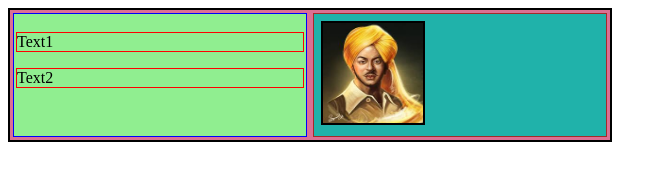
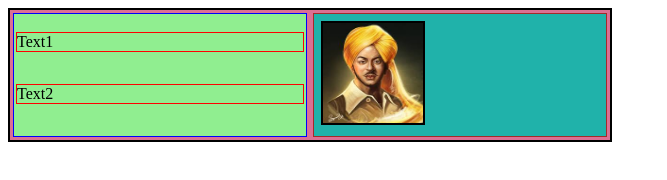
Before and after one commit to harshita872005/css, a plain HTML site: page lecture 6/exaple2.html in a window 1280 px wide. Shown: the whole page, without its empty margins (0-667 px from the left). Drawn offline with Linux system fonts and the light colour scheme.

Commit message:
new file

```diff
--- a/lecture 6/style2.css
+++ b/lecture 6/style2.css
@@ -11,7 +11,7 @@
     width: 50%;
     margin: 3px;
     padding: 2px;
-    diaplay: flex;
+    display: flex;
     flex-direction: column;
 }
 .boxright{
```
